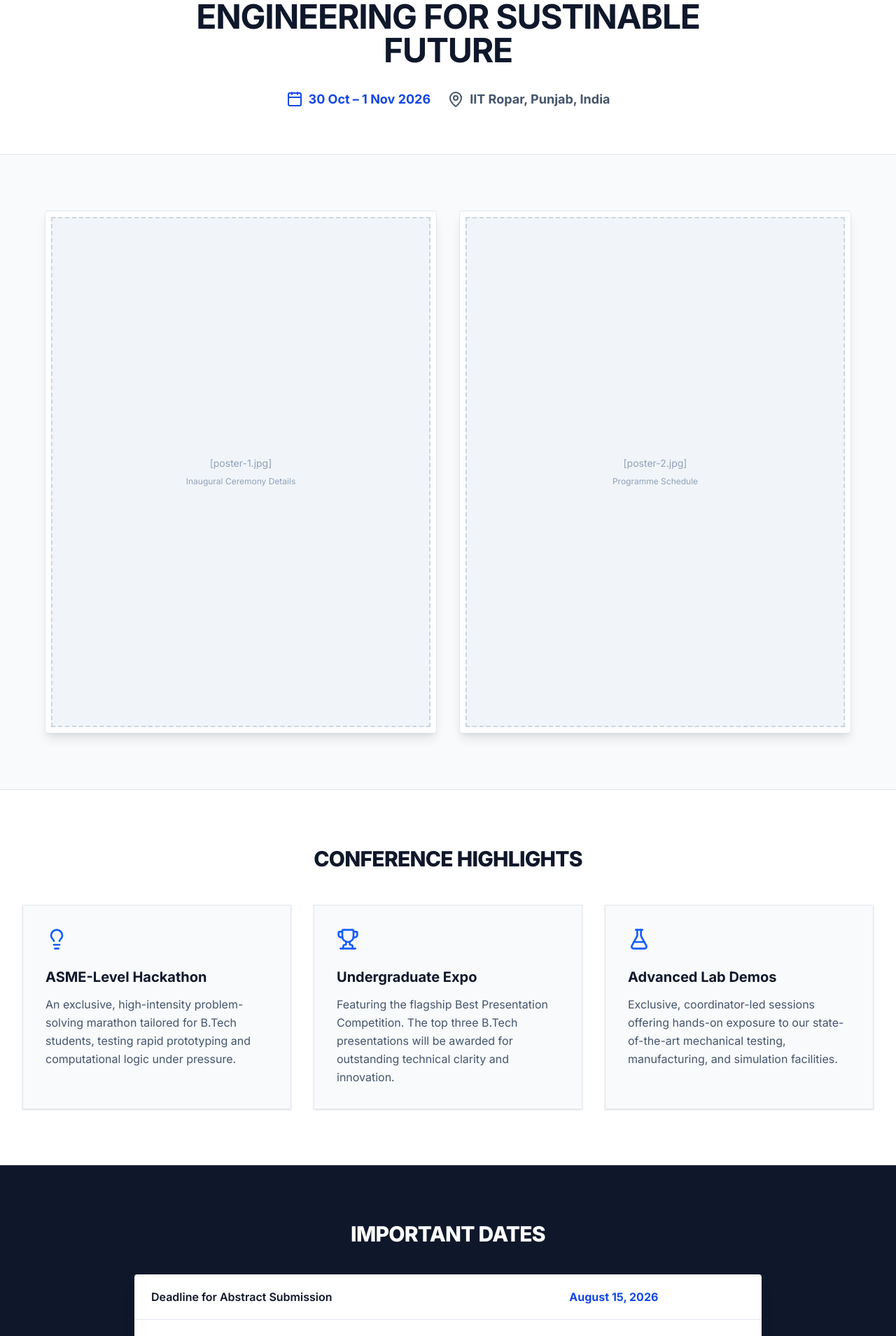
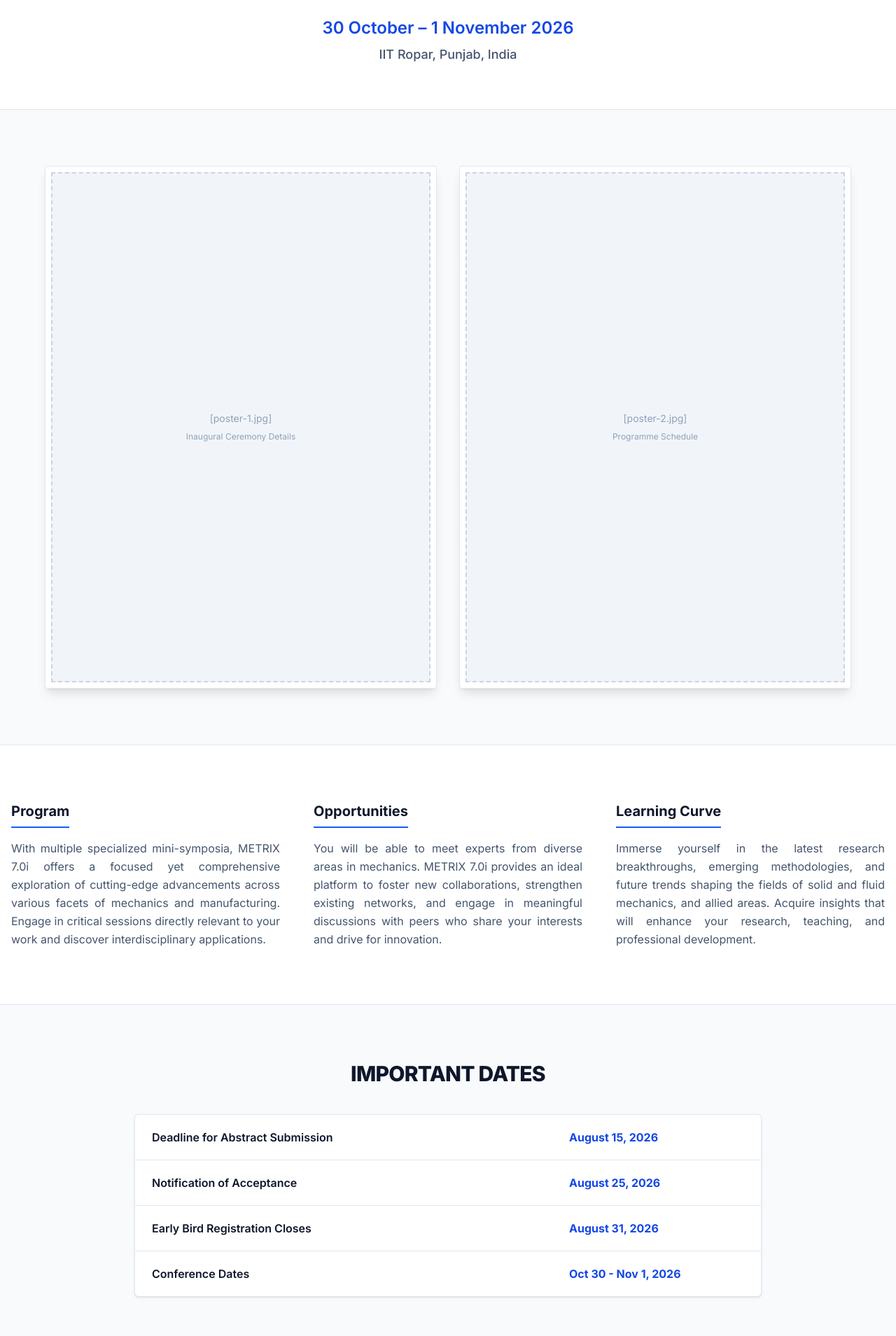
Before and after one commit to harshalokshah/METRIX-7.0, a Next.js app: page / in a window 1280 px wide. Shown: the part 800-2709 px from the top of the page at 70% size. Built offline with nearby package versions, Linux system fonts and the light colour scheme.

Commit message:
Restored original homepage layout and sections

```diff
--- a/app/page.tsx
+++ b/app/page.tsx
@@ -1,15 +1,11 @@
 import Image from 'next/image';
-import Link from 'next/link';
-import { Calendar, MapPin, Lightbulb, Trophy, FlaskConical } from 'lucide-react';
 
 export default function Home() {
   return (
     <div className="flex flex-col">
 
-      {/* 1. Hero Video Section */}
+      {/* 1. Hero Video Section (With lowercase 'i') */}
       <section className="relative w-full h-[60vh] min-h-[400px] bg-slate-900 flex items-center justify-center border-b-4 border-blue-700 overflow-hidden">
-
-        {/* Dynamic Video Background */}
         <video
           autoPlay
           loop
@@ -18,83 +14,82 @@ export default function Home() {
           className="absolute inset-0 w-full h-full object-cover opacity-40 mix-blend-screen"
         >
           <source src="/hero-video.mp4" type="video/mp4" />
-          Your browser does not support the video tag.
         </video>
 
         <div className="relative z-10 text-center px-4">
-          <h1 className="text-5xl md:text-7xl font-extrabold text-white tracking-tighter drop-shadow-lg uppercase">
+          <h1 className="text-4xl md:text-7xl font-extrabold text-white tracking-tighter drop-shadow-lg uppercase">
             METRIX 7.0<span className="lowercase text-blue-400">i</span>
           </h1>
-          <p className="mt-4 text-xl text-slate-200 max-w-2xl mx-auto font-light tracking-wide">
-            Mechanical Engineering Tech Research Innovation & Exchange
-          </p>
         </div>
       </section>
 
-      {/* 2. Primary Title Block */}
+      {/* 2. Primary Title Block (Restored exactly as original) */}
       <section className="py-16 px-4 bg-white text-center border-b border-slate-200">
         <div className="max-w-4xl mx-auto">
           <h2 className="text-3xl md:text-5xl font-bold text-slate-900 mb-6 uppercase tracking-tight">
-            7th Edition of METRIX <br className="hidden md:block"/> Emerging Tech & Reasearch Innovation in Mechanical Engineering for Sustinable Future
+            7th Edition of METRIX <br className="hidden md:block"/> Emerging Tech & Research Innovation Conference
           </h2>
-          <div className="flex flex-col sm:flex-row justify-center gap-6 mt-8">
-            <div className="flex items-center justify-center gap-2 text-blue-700 font-bold text-lg">
-              <Calendar size={24} /> 30 Oct – 1 Nov 2026
-            </div>
-            <div className="flex items-center justify-center gap-2 text-slate-600 font-bold text-lg">
-              <MapPin size={24} /> IIT Ropar, Punjab, India
-            </div>
-          </div>
+          <p className="text-2xl text-blue-700 font-semibold mb-2">30 October – 1 November 2026</p>
+          <p className="text-lg text-slate-600 font-medium">IIT Ropar, Punjab, India</p>
         </div>
       </section>
 
       {/* 3. Event Posters / Brochures (Side by Side) */}
       <section className="py-20 px-4 bg-slate-50">
         <div className="max-w-6xl mx-auto grid grid-cols-1 md:grid-cols-2 gap-8">
+
           <div className="relative aspect-[3/4] bg-white border border-slate-200 shadow-lg p-2 rounded-sm group overflow-hidden">
             <div className="absolute inset-0 bg-slate-100 flex flex-col items-center justify-center text-slate-400 m-2 border-2 border-dashed border-slate-300">
               <span className="font-mono text-sm">[poster-1.jpg]</span>
               <span className="font-mono text-xs mt-2">Inaugural Ceremony Details</span>
             </div>
           </div>
+
           <div className="relative aspect-[3/4] bg-white border border-slate-200 shadow-lg p-2 rounded-sm group overflow-hidden">
             <div className="absolute inset-0 bg-slate-100 flex flex-col items-center justify-center text-slate-400 m-2 border-2 border-dashed border-slate-300">
               <span className="font-mono text-sm">[poster-2.jpg]</span>
               <span className="font-mono text-xs mt-2">Programme Schedule</span>
             </div>
           </div>
+
         </div>
       </section>
 
-      {/* 4. Conference Highlights */}
-      <section className="bg-white py-20 px-4 sm:px-6 lg:px-8 border-t border-slate-200">
+      {/* 4. Three-Column Feature Text (Restored perfectly from the first version) */}
+      <section className="py-20 px-4 bg-white border-t border-b border-slate-200">
         <div className="max-w-7xl mx-auto">
-          <h2 className="text-3xl font-extrabold text-slate-900 mb-12 text-center uppercase tracking-tight">Conference Highlights</h2>
-          <div className="grid grid-cols-1 md:grid-cols-3 gap-8">
-            <div className="bg-slate-50 p-8 border border-slate-200 shadow-sm hover:shadow-md transition-shadow">
-              <Lightbulb size={32} className="text-blue-600 mb-6" />
-              <h3 className="text-xl font-bold text-slate-900 mb-3">ASME-Level Hackathon</h3>
-              <p className="text-slate-600 leading-relaxed">An exclusive, high-intensity problem-solving marathon tailored for B.Tech students, testing rapid prototyping and computational logic under pressure.</p>
+          <div className="grid grid-cols-1 md:grid-cols-3 gap-12">
+
+            <div>
+              <h3 className="text-xl font-bold text-slate-900 mb-4 border-b-2 border-blue-600 pb-2 inline-block">Program</h3>
+              <p className="text-slate-600 leading-relaxed text-justify">
+                With multiple specialized mini-symposia, METRIX 7.0i offers a focused yet comprehensive exploration of cutting-edge advancements across various facets of mechanics and manufacturing. Engage in critical sessions directly relevant to your work and discover interdisciplinary applications.
+              </p>
             </div>
-            <div className="bg-slate-50 p-8 border border-slate-200 shadow-sm hover:shadow-md transition-shadow">
-              <Trophy size={32} className="text-blue-600 mb-6" />
-              <h3 className="text-xl font-bold text-slate-900 mb-3">Undergraduate Expo</h3>
-              <p className="text-slate-600 leading-relaxed">Featuring the flagship Best Presentation Competition. The top three B.Tech presentations will be awarded for outstanding technical clarity and innovation.</p>
+
+            <div>
+              <h3 className="text-xl font-bold text-slate-900 mb-4 border-b-2 border-blue-600 pb-2 inline-block">Opportunities</h3>
+              <p className="text-slate-600 leading-relaxed text-justify">
+                You will be able to meet experts from diverse areas in mechanics. METRIX 7.0i provides an ideal platform to foster new collaborations, strengthen existing networks, and engage in meaningful discussions with peers who share your interests and drive for innovation.
+              </p>
             </div>
-            <div className="bg-slate-50 p-8 border border-slate-200 shadow-sm hover:shadow-md transition-shadow">
-              <FlaskConical size={32} className="text-blue-600 mb-6" />
-              <h3 className="text-xl font-bold text-slate-900 mb-3">Advanced Lab Demos</h3>
-              <p className="text-slate-600 leading-relaxed">Exclusive, coordinator-led sessions offering hands-on exposure to our state-of-the-art mechanical testing, manufacturing, and simulation facilities.</p>
+
+            <div>
+              <h3 className="text-xl font-bold text-slate-900 mb-4 border-b-2 border-blue-600 pb-2 inline-block">Learning Curve</h3>
+              <p className="text-slate-600 leading-relaxed text-justify">
+                Immerse yourself in the latest research breakthroughs, emerging methodologies, and future trends shaping the fields of solid and fluid mechanics, and allied areas. Acquire insights that will enhance your research, teaching, and professional development.
+              </p>
             </div>
+
           </div>
         </div>
       </section>
 
-      {/* 5. Important Dates */}
-      <section className="py-20 px-4 bg-slate-900">
+      {/* 5. Important Dates (Restored exactly to original styling) */}
+      <section className="py-20 px-4 bg-slate-50">
         <div className="max-w-4xl mx-auto">
-          <h2 className="text-3xl font-extrabold text-white mb-10 text-center uppercase tracking-tight">Important Dates</h2>
-          <div className="bg-white shadow-xl rounded-sm overflow-hidden">
+          <h2 className="text-3xl font-extrabold text-slate-900 mb-10 text-center uppercase tracking-tight">Important Dates</h2>
+          <div className="bg-white border border-slate-200 shadow-sm rounded-md overflow-hidden">
             <table className="w-full text-left border-collapse">
               <tbody className="divide-y divide-slate-200">
                 <tr className="hover:bg-slate-50 transition-colors">
@@ -106,7 +101,7 @@ export default function Home() {
                   <td className="py-5 px-6 text-blue-700 font-bold">August 25, 2026</td>
                 </tr>
                 <tr className="hover:bg-slate-50 transition-colors">
-                  <td className="py-5 px-6 font-semibold text-slate-900">Registration Closes</td>
+                  <td className="py-5 px-6 font-semibold text-slate-900">Early Bird Registration Closes</td>
                   <td className="py-5 px-6 text-blue-700 font-bold">August 31, 2026</td>
                 </tr>
                 <tr className="hover:bg-slate-50 transition-colors">
@@ -118,6 +113,25 @@ export default function Home() {
           </div>
         </div>
       </section>
+
+      {/* 6. About the Host (Restored perfectly from the first version) */}
+      <section className="py-20 px-4 bg-slate-900 text-slate-300">
+        <div className="max-w-5xl mx-auto">
+          <h2 className="text-3xl font-extrabold text-white mb-8 uppercase tracking-tight">About IIT Ropar</h2>
+          <div className="space-y-6 text-justify leading-relaxed">
+            <p>
+              Indian Institute of Technology Ropar, founded in 2008, is a premier institution for education and research in science, engineering, and technology. Renowned for academic excellence, it fosters innovation and interdisciplinary learning. With advanced laboratories, modern infrastructure, and expert faculty, IIT Ropar is a centre for cutting-edge research.
+            </p>
+            <p>
+              As the host of METRIX 7.0i, IIT Ropar offers an ideal setting for fostering the kind of deep, thoughtful, and collaborative exchanges that the conference is known for. The campus brings together leading minds from across disciplines, creating an intellectually stimulating atmosphere where new ideas are born and future collaborations take shape.
+            </p>
+            <p className="text-white font-semibold pt-4">
+              We warmly welcome you to be part of this vibrant community and contribute to the rich dialogue that drives progress in applied mechanics.
+            </p>
+          </div>
+        </div>
+      </section>
+
     </div>
   );
 }
```
